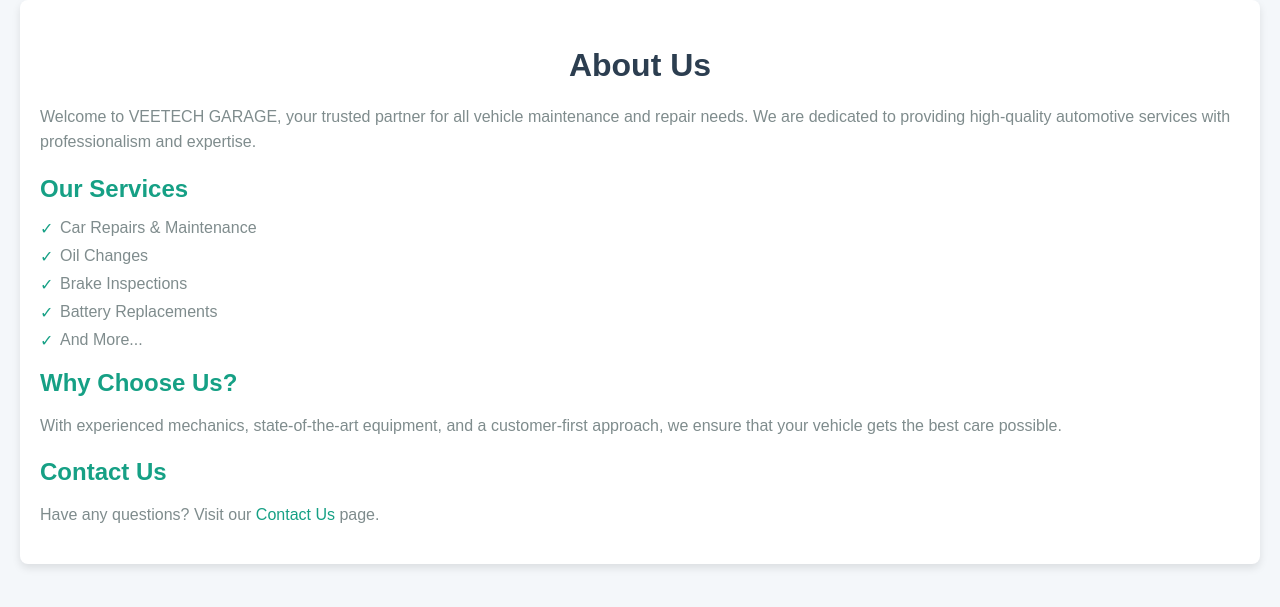
After one commit to vicodykirui/Garage-System, a PHP site: page /about.html in a window 1280 px wide. The commit adds this page. Shown: the top 607 px of the page. Run offline with PHP 8.4, Linux system fonts and the light colour scheme.

Commit message:
second commit

```diff
--- a/Admin_dashboard.php
+++ b/Admin_dashboard.php
@@ -25,7 +25,7 @@ $bookings_data = $bookings_result->fetch_assoc();
 
 // Fetch service history
 $service_history_query = "SELECT * FROM service_bookings ORDER BY booking_date DESC";
-$service_history_result = $aconn->query($service_history_query);
+$service_history_result = $conn->query($service_history_query);
 
 // Fetch payment history
 $payment_history_query = "SELECT * FROM payment_history ORDER BY payment_date DESC";
--- /dev/null
+++ b/about.html
@@ -0,0 +1,121 @@
+<!DOCTYPE html>
+<html lang="en">
+<head>
+    <meta charset="UTF-8">
+    <meta name="viewport" content="width=device-width, initial-scale=1.0">
+    <title>About Us</title>
+    <style>
+
+        body {
+            font-family: Arial, sans-serif;
+            background-color: #f4f7fa;
+            color: #333;
+            margin: 0;
+            padding: 0;
+        }
+
+
+        .container {
+            max-width: 1200px;
+            margin: 0 auto;
+            padding: 20px;
+            background-color: #ffffff;
+            border-radius: 8px;
+            box-shadow: 0 4px 8px rgba(0, 0, 0, 0.1);
+        }
+
+
+        h2 {
+            font-size: 2rem;
+            color: #2c3e50;
+            text-align: center;
+            margin-bottom: 20px;
+        }
+
+        h4 {
+            font-size: 1.5rem;
+            color: #16a085;
+            margin-top: 20px;
+            margin-bottom: 10px;
+        }
+
+
+        p {
+            font-size: 1rem;
+            line-height: 1.6;
+            color: #7f8c8d;
+        }
+
+
+        ul {
+            list-style-type: none;
+            padding-left: 0;
+            font-size: 1rem;
+            color: #7f8c8d;
+        }
+
+        ul li {
+            margin: 10px 0;
+            padding-left: 20px;
+            position: relative;
+        }
+
+        ul li::before {
+            content: "✓";
+            position: absolute;
+            left: 0;
+            color: #16a085;
+        }
+
+
+        a {
+            color: #16a085;
+            text-decoration: none;
+        }
+
+        a:hover {
+            text-decoration: underline;
+        }
+
+
+        @media (max-width: 768px) {
+            .container {
+                padding: 15px;
+            }
+
+            h2 {
+                font-size: 1.75rem;
+            }
+
+            h4 {
+                font-size: 1.25rem;
+            }
+
+            p, ul {
+                font-size: 0.9rem;
+            }
+        }
+    </style>
+</head>
+<body>
+    <div class="container mt-5">
+        <h2>About Us</h2>
+        <p>Welcome to VEETECH GARAGE, your trusted partner for all vehicle maintenance and repair needs. We are dedicated to providing high-quality automotive services with professionalism and expertise.</p>
+
+        <h4>Our Services</h4>
+        <ul>
+            <li>Car Repairs & Maintenance</li>
+            <li>Oil Changes</li>
+            <li>Brake Inspections</li>
+            <li>Battery Replacements</li>
+            <li>And More...</li>
+        </ul>
+
+        <h4>Why Choose Us?</h4>
+        <p>With experienced mechanics, state-of-the-art equipment, and a customer-first approach, we ensure that your vehicle gets the best care possible.</p>
+
+        <h4>Contact Us</h4>
+        <p>Have any questions? Visit our <a href="contact_us.php">Contact Us</a> page.</p>
+    </div>
+</body>
+</html>
--- a/index.html
+++ b/index.html
@@ -121,7 +121,7 @@
         <h2 style="color: white; margin-left: 20px;">VEETECH GARAGE</h2>
         <div>
             <a href="index.html" class="btn">Home</a>
-            <a href="about.html" class="btn">About Us</a>
+            <a href="about.php" class="btn">About Us</a>
             <a href="services.php" class="btn">Services</a>
             <a href="contact us.php" class="btn">Contact</a>
         </div>
```
Also changed, not shown: about us.php (deleted, +0 -27 lines), book_service.html (deleted, +0 -135 lines), book_service.php (+138 -26 lines), book_service.php.php (deleted, +0 -42 lines), customer_dashboard.php (+9 -0 lines), db_connect.php (+7 -4 lines).
